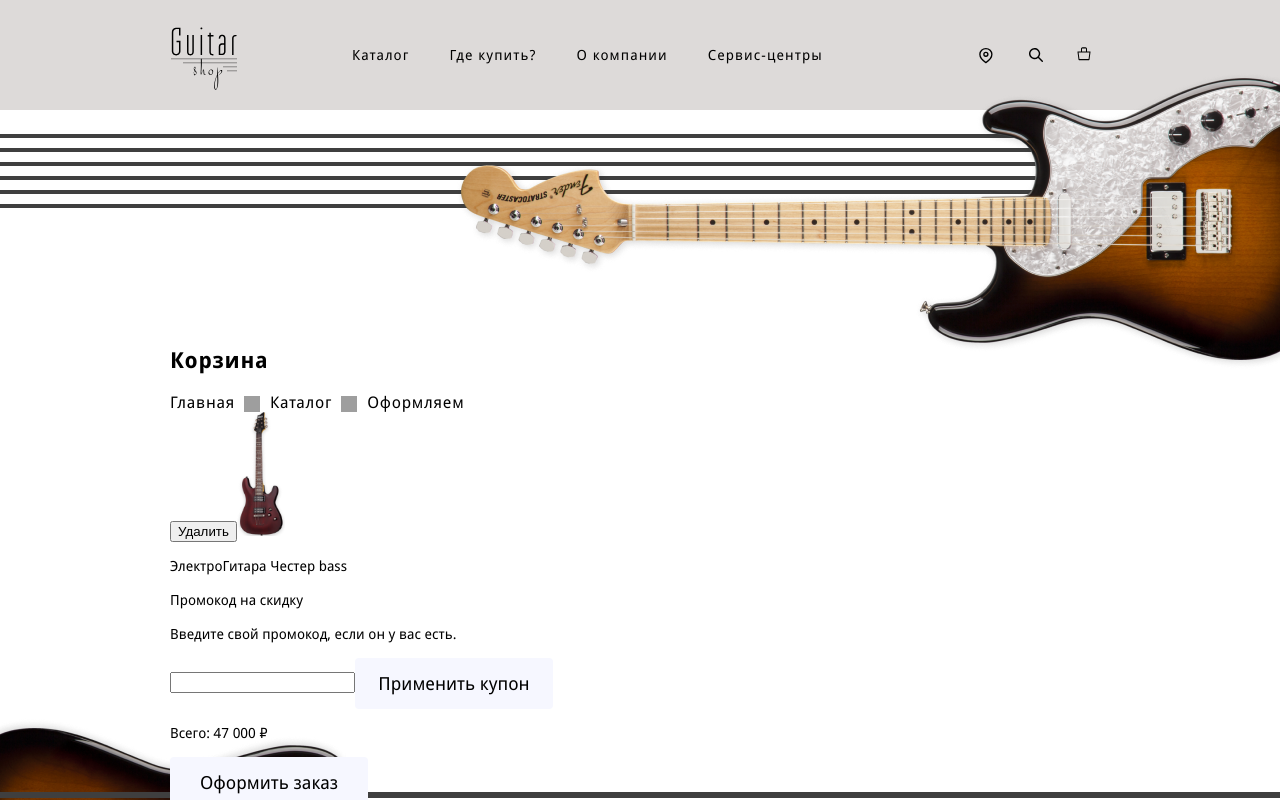
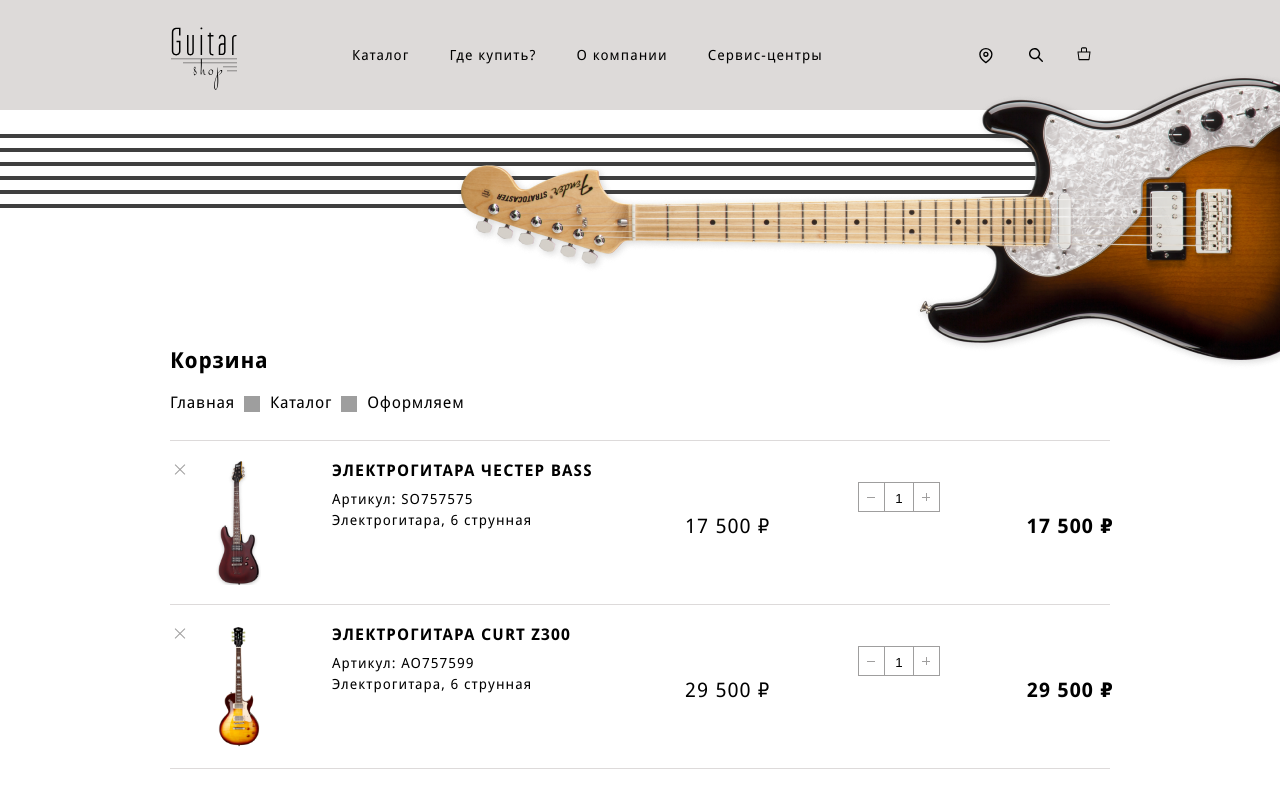
Before and after one commit to kokinz/guitarshop, a React (Create React App) app: page / in a window 1280 px wide. Shown: the top 800 px of the page. Built offline with nearby package versions, Linux system fonts and the light colour scheme; grey boxes are pictures that could not be loaded.

Commit message:
cart done

```diff
--- a/src/components/app/app.scss
+++ b/src/components/app/app.scss
@@ -3,3 +3,4 @@
 @import '../footer/footer.scss';
 @import '../main/main.scss';
 @import '../catalog/catalog.scss';
+@import '../cart/cart.scss';
--- a/src/components/cart/cart.jsx
+++ b/src/components/cart/cart.jsx
@@ -5,14 +5,52 @@
   return (
     <section className="main__cart cart">
       <ul className="cart__list list">
-        <li className="cart__item">
+      <li className="cart__item">
           <button className="cart__delete">Удалить</button>
 
           <img className="cart__item-image" src="/img/electro-1.png" alt="Честер Bass" width="48" height="124" />
 
           <div className="cart__text-wrapper">
             <p className="cart__item-title">ЭлектроГитара Честер bass</p>
+            <p className="cart__item-reference">Артикул: SO757575</p>
+            <p className="cart__item-type">Электрогитара, 6 струнная </p>
           </div>
+
+          <p className="cart__item-price">17 500 ₽</p>
+
+          <div className="cart__item-input-wrapper">
+            <button className="cart__item-button cart__item-button--minus button">Минус</button>
+
+            <input className="cart__item-input" type="text" defaultValue="1" />
+
+            <button className="cart__item-button cart__item-button--plus button">Плюс</button>
+          </div>
+
+          <p className="cart__item-sum">17 500 ₽</p>
+        </li>
+
+        <li className="cart__item">
+          <button className="cart__delete">Удалить</button>
+
+          <img className="cart__item-image" src="/img/electro-2.png" alt="Честер Bass" width="48" height="124" />
+
+          <div className="cart__text-wrapper">
+            <p className="cart__item-title">Электрогитара СURT Z300</p>
+            <p className="cart__item-reference">Артикул: AO757599</p>
+            <p className="cart__item-type">Электрогитара, 6 струнная </p>
+          </div>
+
+          <p className="cart__item-price">29 500 ₽</p>
+
+          <div className="cart__item-input-wrapper">
+            <button className="cart__item-button cart__item-button--minus button">Минус</button>
+
+            <input className="cart__item-input" type="text" defaultValue="1" />
+
+            <button className="cart__item-button cart__item-button--plus button">Плюс</button>
+          </div>
+
+          <p className="cart__item-sum">29 500 ₽</p>
         </li>
       </ul>
 
@@ -20,7 +58,7 @@
         <p className="cart__promo-title">Промокод на скидку</p>
         <p className="cart__promo-text">Введите свой промокод, если он у вас есть.</p>
 
-        <input type="text" className="cart__promo-input" />
+        <input type="text" className="cart__promo-input" defaultValue="GITARAHIT" />
 
         <button className="cart__promo-button button">
           Применить купон
--- a/src/components/cart/cart.scss
+++ b/src/components/cart/cart.scss
@@ -0,0 +1,308 @@
+.cart {
+  position: relative;
+
+  display: flex;
+  flex-wrap: wrap;
+
+  margin-bottom: 171px;
+}
+.cart__list {
+  width: 100%;
+  margin-top: 28px;
+
+  border-top: 0.7px solid #DDDADA;
+}
+
+.cart__item {
+  position: relative;
+  display: flex;
+
+  min-height: 163px;
+
+  border-bottom: 0.7px solid #DDDADA;
+}
+
+.cart__delete {
+  position: absolute;
+
+  width: 20px;
+  height: 20px;
+
+  top: 19px;
+  left: 0;
+
+  font-size: 0;
+
+  background-color: transparent;
+  border: none;
+  cursor: pointer;
+
+  &::before {
+    position: absolute;
+
+    content: "";
+
+    top: 9px;
+    left: 3px;
+
+    width: 14px;
+    height: 1px;
+
+    background-color: #9F9E9E;
+    transform: rotate(45deg);
+  }
+
+  &::after {
+    position: absolute;
+
+    content: "";
+
+    top: 9px;
+    left: 3px;
+
+    width: 14px;
+    height: 1px;
+
+    background-color: #9F9E9E;
+    transform: rotate(-45deg);
+  }
+}
+
+.cart__item-image {
+  width: 45px;
+  margin-left: 46px;
+  margin-top: 20px;
+}
+
+.cart__text-wrapper {
+  margin-top: 6px;
+  margin-left: 71px;
+  min-width: 325px;
+
+  font-size: 14px;
+  line-height: 15px;
+
+  letter-spacing: 1.05px;
+
+  color: #000000;
+}
+
+.cart__item-title {
+  margin-bottom: 5px;
+
+  font-weight: 700;
+  font-size: 16px;
+  line-height: 15px;
+
+  letter-spacing: 1.15px;
+  text-transform: uppercase;
+
+  color: #000000;
+}
+
+.cart__item-reference {
+  margin-top: 14px;
+  margin-bottom: 6px;
+}
+
+.cart__item-type {
+  margin-top: 0;
+}
+
+.cart__item-price {
+  min-width: 90px;
+  margin-left: 28px;
+  margin-top: 78px;
+  margin-right: 32px;
+
+  font-weight: 400;
+  font-size: 20px;
+  line-height: 15px;
+
+  letter-spacing: 1.05px;
+}
+
+.cart__item-input-wrapper {
+  display: flex;
+
+  width: 82px;
+  margin-left: 51px;
+  margin-top: 41px;
+}
+
+.cart__item-button {
+  position: relative;
+
+  min-width: 10px;
+  min-height: 10px;
+  width: 28px;
+  height: 30px;
+
+  font-size: 0;
+
+  border: 1px solid #9F9E9E;
+  border-radius: 0;
+  box-sizing: border-box;
+  background-color: transparent;
+
+  &::before {
+    position: absolute;
+    content: "";
+
+    width: 8px;
+    height: 1px;
+    left: 8px;
+    top: 14px;
+
+    background-color: #9F9E9E;
+  }
+
+  &--plus::after {
+    position: absolute;
+    content: "";
+
+    width: 1px;
+    height: 8px;
+    left: 12px;
+    top: 10px;
+
+    background-color: #9F9E9E;
+  }
+}
+
+.cart__item-input {
+  min-width: 10px;
+  min-height: 10px;
+  width: 28px;
+  height: 30px;
+  padding-top: 4px;
+
+  text-align: center;
+
+  border: 1px solid #9F9E9E;
+  border-left: none;
+  border-right: none;
+  border-radius: 0;
+  box-sizing: border-box;
+  background-color: transparent;
+}
+
+.cart__item-sum {
+  position: absolute;
+
+  top: 58px;
+  right: -4px;
+
+  font-weight: 700;
+  font-size: 20px;
+  line-height: 15px;
+  text-align: right;
+
+  letter-spacing: 1.15px;
+
+  color: #000000;
+}
+
+.cart__promo-code {
+  width: 50%;
+}
+
+.cart__promo-title {
+  margin-top: 40px;
+  margin-bottom: 0;
+
+  font-weight: 700;
+  font-size: 16px;
+  line-height: 15px;
+
+  letter-spacing: 1.15px;
+
+  color: #000000;
+}
+
+.cart__promo-text {
+  margin-top: 10px;
+  margin-left: 1px;
+
+  font-weight: 400;
+  font-size: 12px;
+  line-height: 15px;
+
+  letter-spacing: 0.95px;
+}
+
+.cart__promo-input {
+  width: 170px;
+  height: 36px;
+  margin-top: 7px;
+
+  font-weight: 400;
+  font-size: 16px;
+  line-height: 15px;
+  text-align: center;
+  text-transform: uppercase;
+
+  letter-spacing: 0;
+
+  color: #000000;
+
+  border: 2px solid #DDDADA;
+  box-sizing: border-box;
+  border-radius: 2px;
+  background-color: transparent;
+}
+
+.cart__promo-button {
+  margin-left: 33px;
+  margin-top: -2px;
+  padding-left: 14px;
+
+  min-height: 10px;
+  width: 200px;
+  height: 36px;
+
+  font-weight: 700;
+  font-size: 16px;
+  line-height: 15px;
+  text-align: left;
+
+  letter-spacing: 1px;
+
+  color: #FFFFFF;
+  background-color: #C1C1C1;
+}
+
+.cart__sum {
+  width: 40%;
+  margin-left: auto;
+  margin-right: 4px;
+  margin-top: 40px;
+
+  font-weight: 700;
+  font-size: 20px;
+  line-height: 15px;
+  text-align: right;
+
+  letter-spacing: 1.2px;
+
+  color: #000000;
+}
+
+.cart__order {
+  position: absolute;
+  bottom: 0;
+  right: 0;
+  min-height: 36px;
+  width: 220px;
+
+  font-weight: 700;
+  font-size: 16px;
+  line-height: 15px;
+
+  letter-spacing: 1.2px;
+
+  color: #FFFFFF;
+
+  background-color: #E27F00;
+  border-radius: 2px;
+}
```
